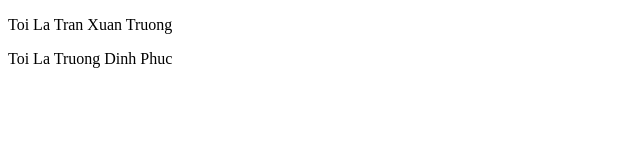
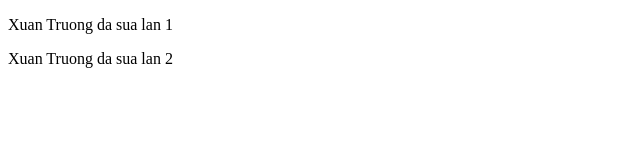
Before and after one commit to XTSoft2004/Test_PullRequest_Confilic, a plain HTML site: page index.html in a window 1280 px wide. Shown: the full height of the page, 0-640 px from the left. Drawn offline with Linux system fonts and the light colour scheme.

Commit message:
Xuan Truong da sua 2

```diff
--- a/index.html
+++ b/index.html
@@ -6,7 +6,7 @@
     <title>Document</title>
   </head>
   <body>
-    <p>Toi La Tran Xuan Truong</p>
-    <p>Toi La Truong Dinh Phuc</p>
+    <p>Xuan Truong da sua lan 1</p>
+    <p>Xuan Truong da sua lan 2</p>
   </body>
 </html>
```
